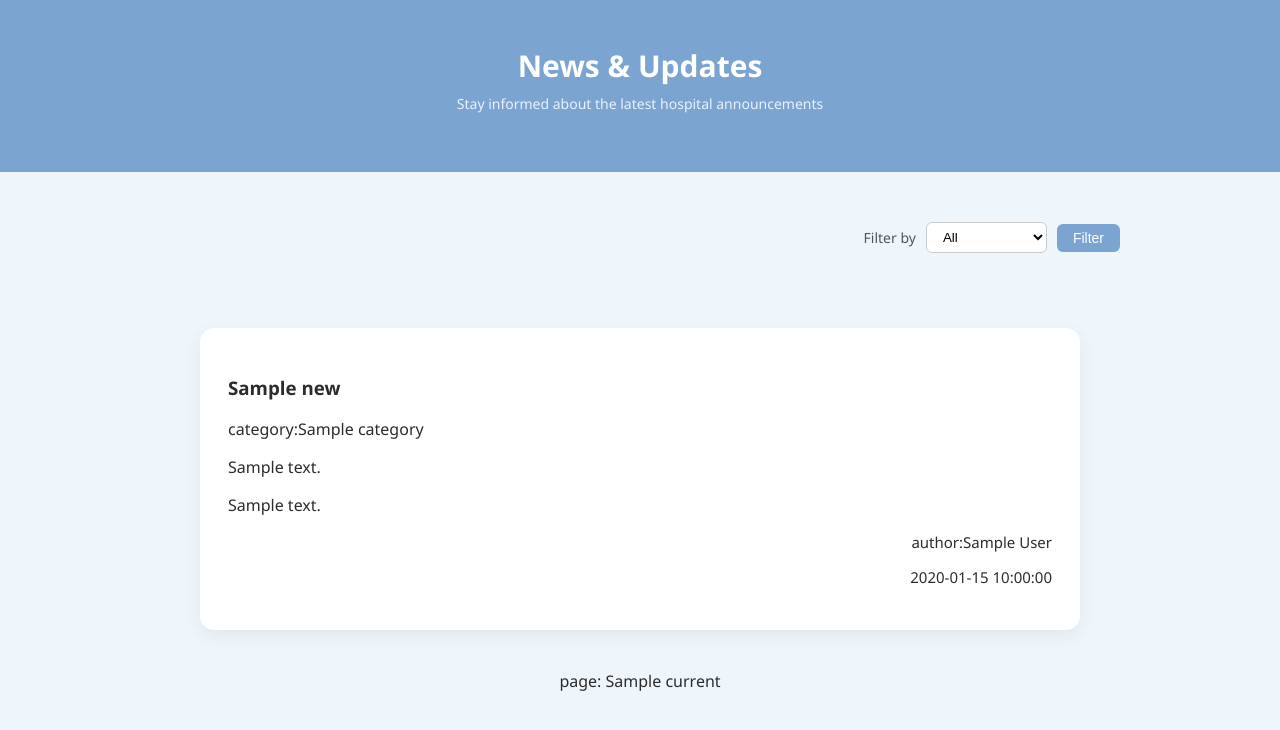
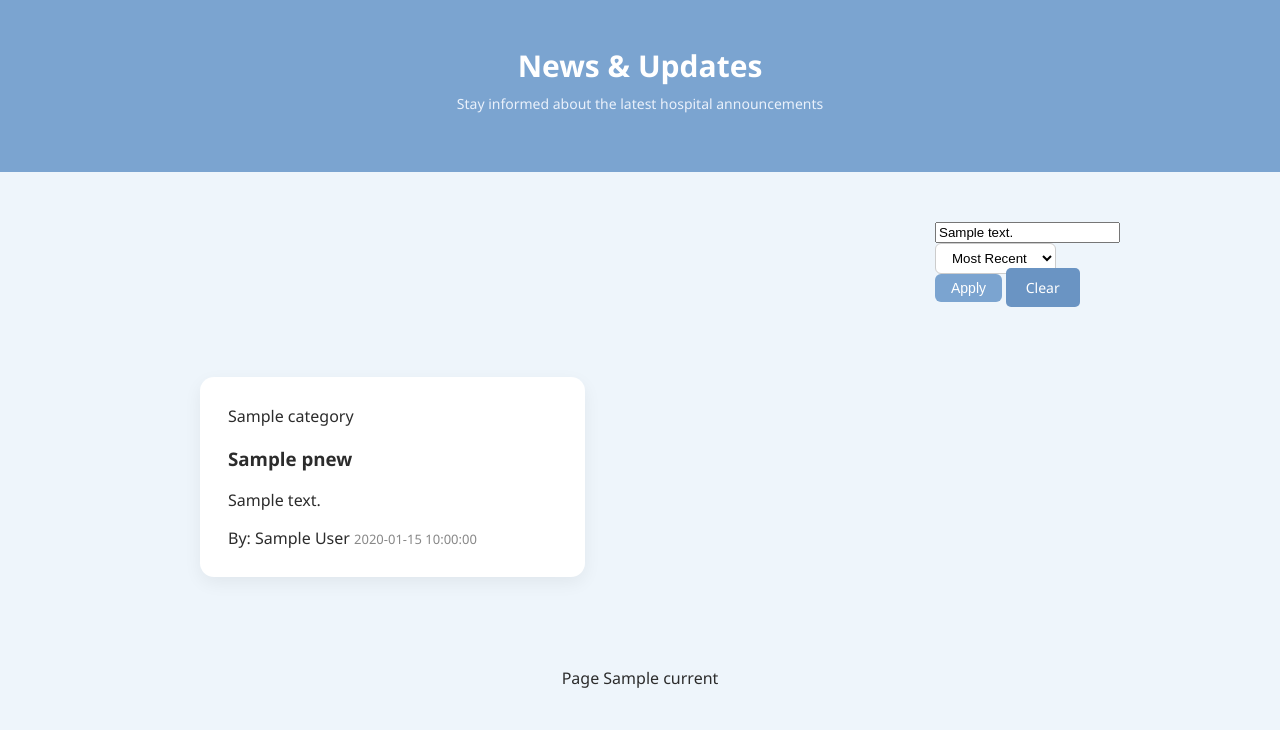
Before and after one commit to leenalshargabi/HealthCare, a Flask app: template templates/news.html in a window 1280 px wide. Shown: the top 730 px of the page. Run offline with Flask 3, Linux system fonts and the light colour scheme; the template is opened without the code that fills it: most values are stand-ins (such as "Sample title", 1, 10 or a date in 2020).

Commit message:
add filter in news page

```diff
--- a/templates/news.html
+++ b/templates/news.html
@@ -17,36 +17,52 @@
 
     <!-- Filter -->
     <div class="filter-bar">
-        <label for="dateFilter">Filter by</label>
-        <select id="dateFilter">
-            <option value="all">All</option>
-            <option value="new">Most Recent</option>
-            <option value="old">Oldest First</option>
-        </select>
-        <button class="filter-btn" onclick="applyFilter()">Filter</button>
+    <form method="GET" action="{{ url_for('news_page') }}" class="search-form">
+        <div class="search-box">
+            <input type="text" name="q" placeholder="Search news..." value="{{ query_text }}" class="form-control">
         </div>
 
-    <!-- News Grid -->
-    <div id="newsGrid" class="news-grid"></div>
-  {% for news in Pnews %}
+        <div class="sort-box">
+            <select name="sort" class="form-select">
+                <option value="new" {% if sort_type == 'new' %}selected{% endif %}>Most Recent</option>
+                <option value="old" {% if sort_type == 'old' %}selected{% endif %}>Oldest First</option>
+            </select>
+        </div>
+
+        <button type="submit" class="filter-btn">Apply</button>
+        {% if query_text or sort_type != 'new' %}
+            <a href="{{ url_for('news_page') }}" class="btn-clear">Clear</a>
+        {% endif %}
+    </form>
+</div>
+
+<div class="news-grid">
+    {% for n in Pnews %}
     <div class="news-card">
-      <h3>{{ news.title }}</h3>
-      <p>category:{{ news.category }}</p>
-      <span>{{ news.summary }}</span>
-      <p>{{ news.content }}</p>
-      <p class="dit">author:{{ news.author }}</p>
-      <p class="dit">{{ news.publishDate }}</p>
+        <span class="category-tag">{{ n.category }}</span>
+        <h3>{{ n.title }}</h3>
+        <p class="summary">{{ n.summary }}</p>
+        <div class="news-footer">
+            <span class="author">By: {{ n.author }}</span>
+            <span class="date">{{ n.publishDate }}</span>
+        </div>
+    </div>
+    {% else %}
+    <div class="no-results">
+        <p>No news found matching "{{ query_text }}"</p>
     </div>
     {% endfor %}
-  <div class="pagination" style="text-align: center; margin: 30px;">
-      {% if current >1 %}
-      <a href="{{ url_for('news_page' ,page =current-1)}} " id="prev" >
-      previous</a>
+</div>
+
+<div class="pagination">
+    {% if current > 1 %}
+    <a href="{{ url_for('news_page', page=current-1, sort=sort_type, q=query_text) }}">Previous</a>
     {% endif %}
-<span style="margin: 0 15px;">page: {{current}}</span>
+
+    <span>Page {{ current }}</span>
+
     {% if has_next %}
-      <a href="{{ url_for('news_page' ,page =current+1)}}">
-      next</a>
+    <a href="{{ url_for('news_page', page=current+1, sort=sort_type, q=query_text) }}">Next</a>
     {% endif %}
 </div>
     <!-- Pagination -->
@@ -56,8 +72,5 @@
     <!-- </div> -->
 
 </div>
-
-<!-- <script src="{{ url_for('static', filename='js/news.js') }}"></script> -->
-
 </body>
 </html>
```
Lines whose indentation alone changed are shown as unchanged.
